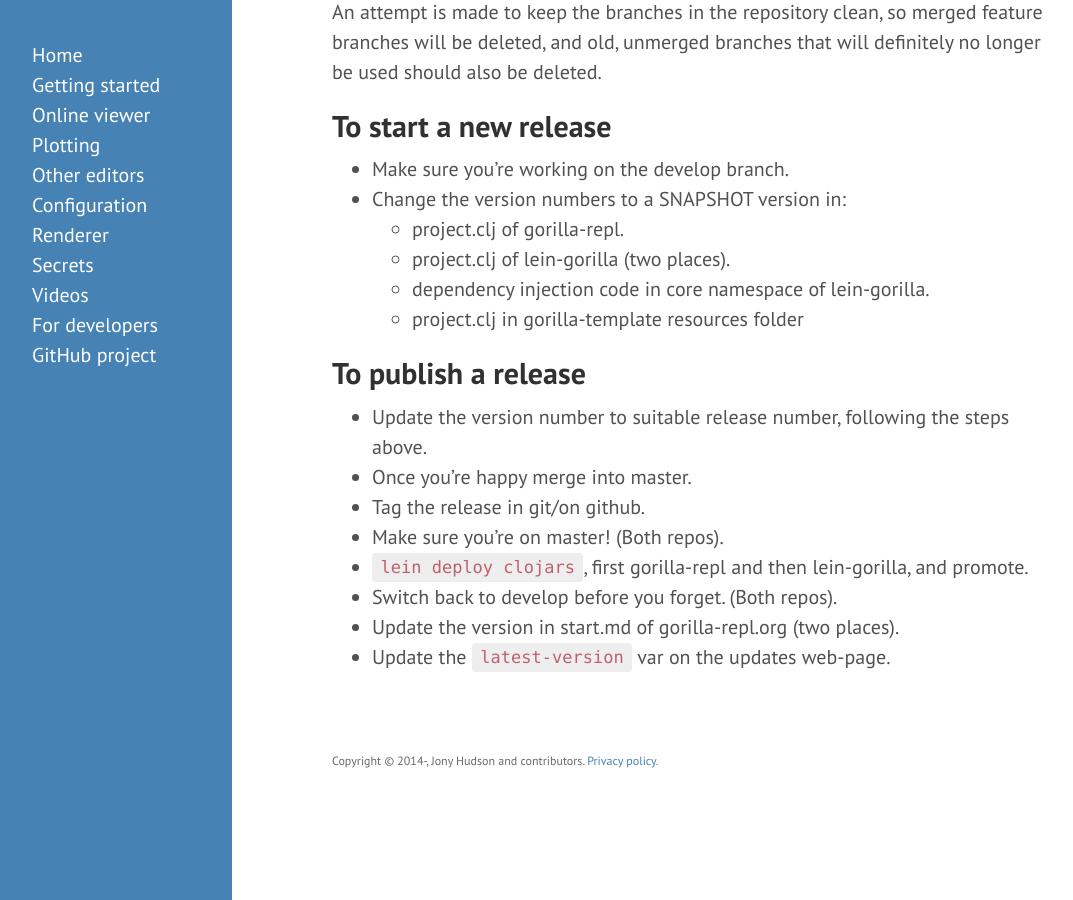
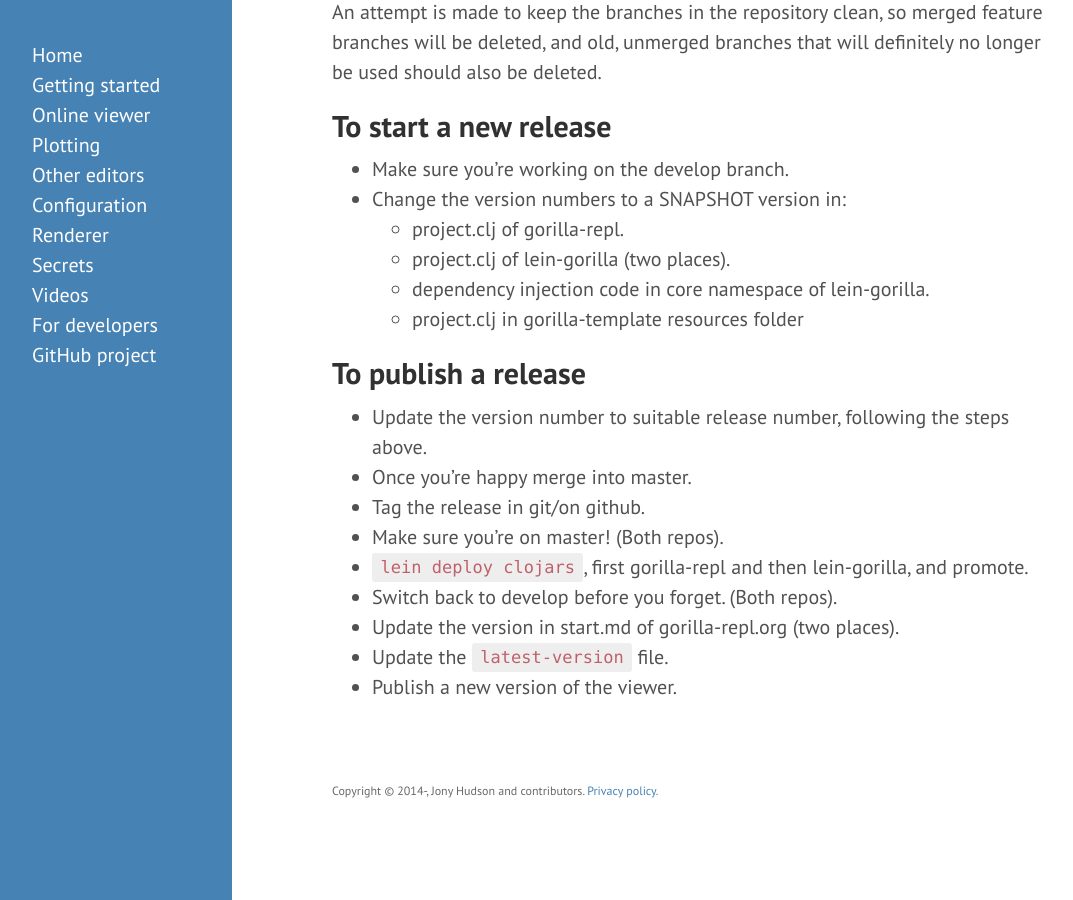
Before and after one commit to JonyEpsilon/gorilla-repl.org, a Jekyll site: the page built from developers.md, in a window 1280 px wide and 900 px high, scrolled down 601 px. Shown: the whole window, without its empty margins (8-1081 px from the left). Built offline with Jekyll 4.4.1, drawn with Linux system fonts in a browser that asks for light colours.

Commit message:
Update developer instructions.

```diff
--- a/developers.md
+++ b/developers.md
@@ -41,4 +41,5 @@ unmerged branches that will definitely no longer be used should also be deleted.
 - `lein deploy clojars`, first gorilla-repl and then lein-gorilla, and promote.
 - Switch back to develop before you forget. (Both repos).
 - Update the version in start.md of gorilla-repl.org (two places).
-- Update the `latest-version` var on the updates web-page.
+- Update the `latest-version` file.
+- Publish a new version of the viewer.
```
